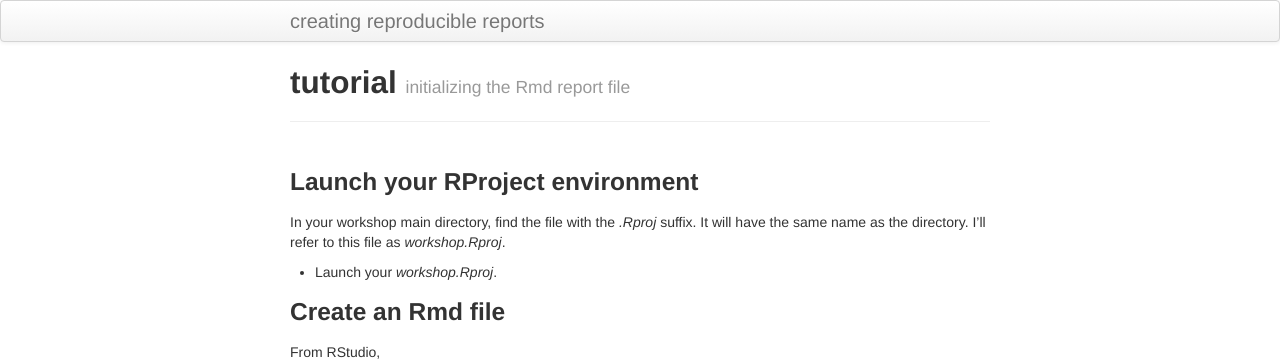
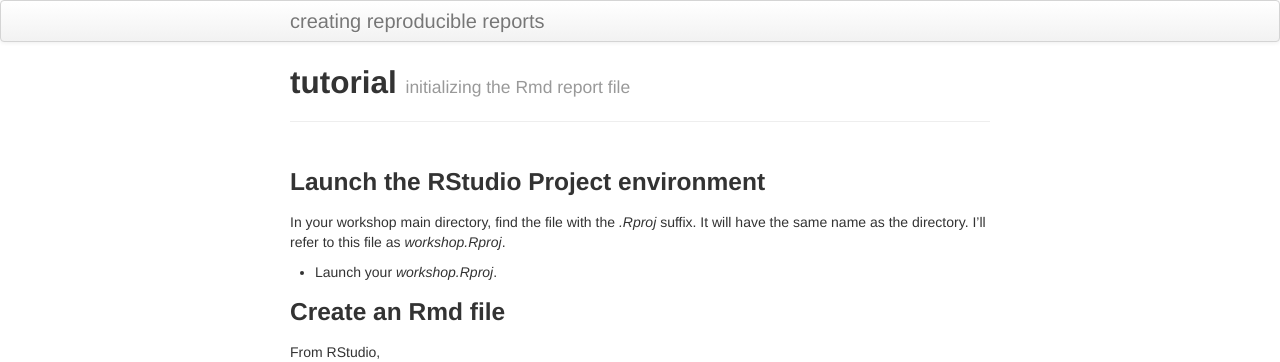
Before and after one commit to DSR-RHIT/creating-reproducible-reports, a Jekyll site: the page built from pages/initialize-Rmd.md, in a window 1280 px wide. Shown: the top 362 px of the page. Built offline with Jekyll 4.4.1, drawn with Linux system fonts in a browser that asks for light colours.

Commit message:
tutorial

```diff
--- a/pages/initialize-Rmd.md
+++ b/pages/initialize-Rmd.md
@@ -4,7 +4,7 @@
 tagline: initializing the Rmd report file
 ---
 
-### Launch your RProject environment
+### Launch the RStudio Project environment
 
 In your workshop main directory, find the file with the *.Rproj* suffix. It will have the same name as the directory. I'll refer to this file as  *workshop.Rproj*.
 
```
